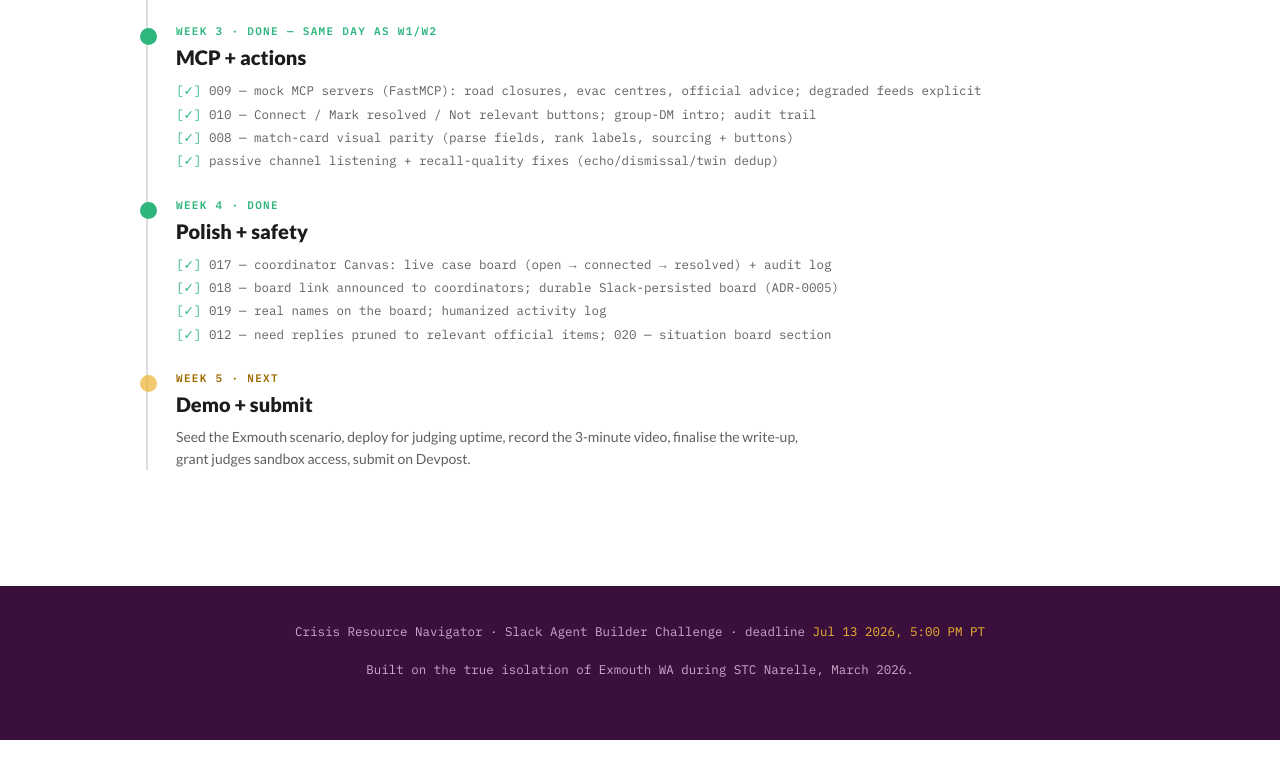
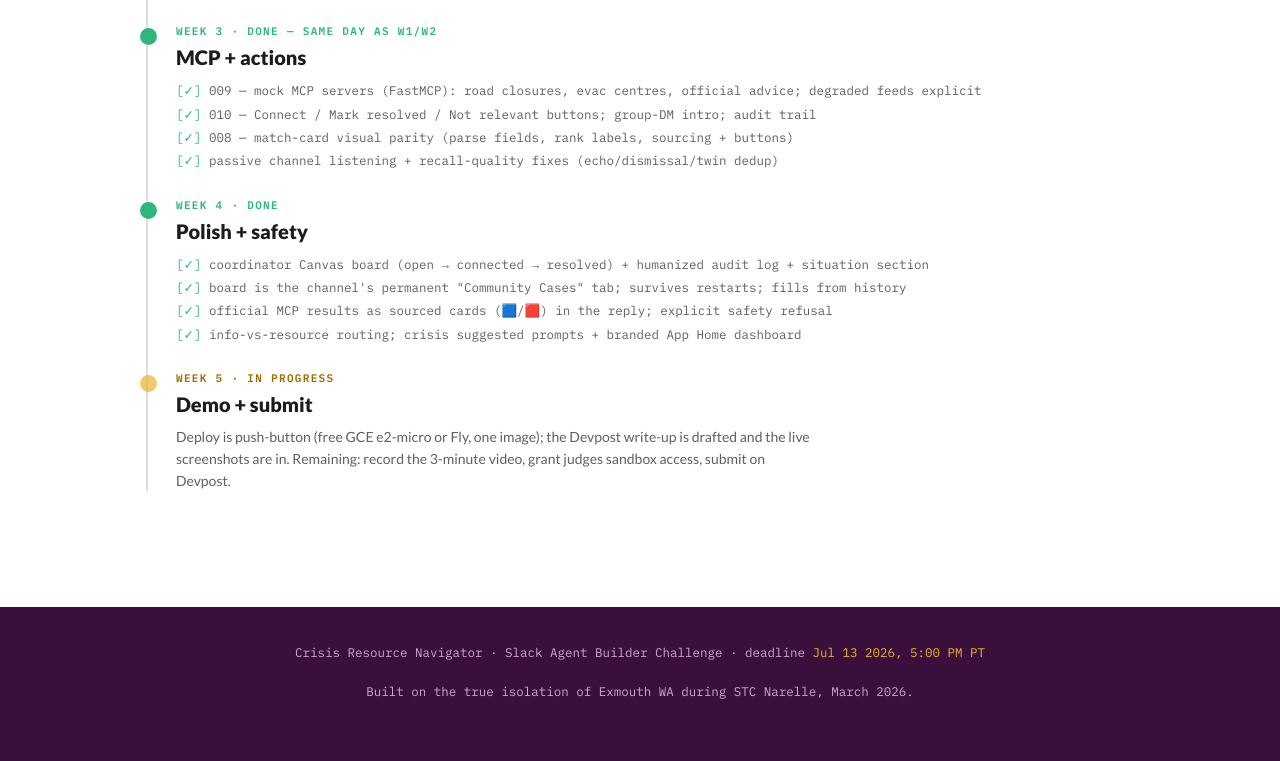
Before and after one commit to jwlai-cloud/crisis_resource_slack_nav, a plain HTML site: page docs/site/index.html in a window 1280 px wide. Shown: the part 5332-6093 px from the top of the page. Before the commit the page ends 6072 px from the top, so only its background shows below. Drawn offline with Linux system fonts and the light colour scheme.

Commit message:
docs: refresh demo script + landing page to the shipped W4 UI
Demo script (crisis_resource_navigator_demo_script.md): rewritten to the product as
built — post the need as a plain CHANNEL message (passive listening), the threaded
reply with parsed fields + 🟩 workspace match + an "Official information" 🟦 card,
a dedicated safety-refusal beat ("is the road safe?" → refusal + 🟥 advisory card),
Connect/Mark-resolved, and the permanent "Community Cases" top-bar tab. Adds the
seed→board→wait warm-up and an App Home / suggested-prompts B-roll note.

Landing page (docs/site/index.html): wire the App Home screenshot as a 4th Live
panel (need / safety / board / app-home); refresh the build log — W4 names what
actually shipped (channel-canvas tab, official cards, safety refusal, info-routing,
App Home), W5 reflects the push-button deploy + drafted write-up + live screenshots.

Docs-only; 512 unit + 5 integration green, HTML tag-balanced.

Co-Authored-By: Claude Fable 5 <noreply@anthropic.com>

```diff
--- a/docs/site/index.html
+++ b/docs/site/index.html
@@ -442,6 +442,13 @@
         </div>
         <figcaption><b>Coordinator board.</b> The live Canvas: cases by status, the human-confirmed activity log, and the official Situation section.</figcaption>
       </figure>
+      <figure class="live-shot">
+        <div class="shot-slot">
+          <img src="img/app-home.png" onerror="this.style.display='none'" alt="Real Slack screenshot: the branded App Home tab — what the agent does, how to use it, the human-confirms note, and a live official situation snapshot.">
+          <span class="pending-tag"><b>Screenshot pending</b>img/app-home.png — branded App Home dashboard</span>
+        </div>
+        <figcaption><b>Branded App Home.</b> What it does, how to use it, the human-confirms note, and a live situation snapshot — each row sourced and verify-noted.</figcaption>
+      </figure>
     </div>
   </div>
 </section>
@@ -607,15 +614,15 @@
     <div class="log-item done">
       <div class="week">Week 4 · done</div><h4>Polish + safety</h4>
       <div class="tasks">
-        <div class="t ok">017 — coordinator Canvas: live case board (open → connected → resolved) + audit log</div>
-        <div class="t ok">018 — board link announced to coordinators; durable Slack-persisted board (ADR-0005)</div>
-        <div class="t ok">019 — real names on the board; humanized activity log</div>
-        <div class="t ok">012 — need replies pruned to relevant official items; 020 — situation board section</div>
+        <div class="t ok">coordinator Canvas board (open → connected → resolved) + humanized audit log + situation section</div>
+        <div class="t ok">board is the channel's permanent "Community Cases" tab; survives restarts; fills from history</div>
+        <div class="t ok">official MCP results as sourced cards (🟦/🟥) in the reply; explicit safety refusal</div>
+        <div class="t ok">info-vs-resource routing; crisis suggested prompts + branded App Home dashboard</div>
       </div>
     </div>
     <div class="log-item now">
-      <div class="week">Week 5 · next</div><h4>Demo + submit</h4>
-      <p>Seed the Exmouth scenario, deploy for judging uptime, record the 3-minute video, finalise the write-up, grant judges sandbox access, submit on Devpost.</p>
+      <div class="week">Week 5 · in progress</div><h4>Demo + submit</h4>
+      <p>Deploy is push-button (free GCE e2-micro or Fly, one image); the Devpost write-up is drafted and the live screenshots are in. Remaining: record the 3-minute video, grant judges sandbox access, submit on Devpost.</p>
     </div>
   </div>
 </section>
```
Also changed, not shown: 1 other file.
